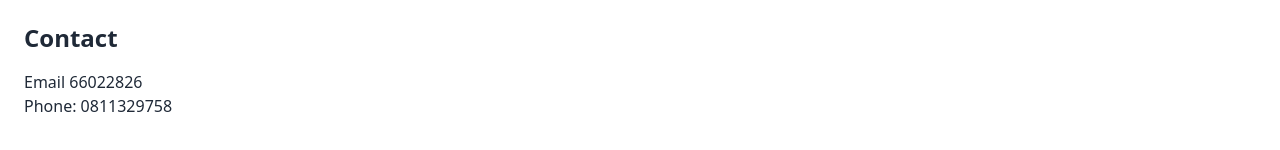
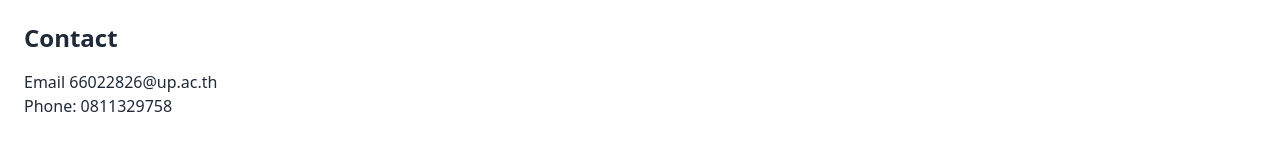
Before and after one commit to IamMan11/portfolio_, a Next.js app: page / in a window 1280 px wide. Shown: the part 628-778 px from the top of the page. Built offline with nearby package versions, Linux system fonts and the light colour scheme.

Commit message:
Update page.tsx

```diff
--- a/app/page.tsx
+++ b/app/page.tsx
@@ -66,7 +66,7 @@ export default function Home() {
 
       <section className="mb-8">
         <h2 className="text-2xl font-semibold mb-4">Contact</h2>
-        <p>Email 66022826</p>
+        <p>Email 66022826@up.ac.th</p>
         <p>Phone: 0811329758</p>
       </section>
     </main>
```
